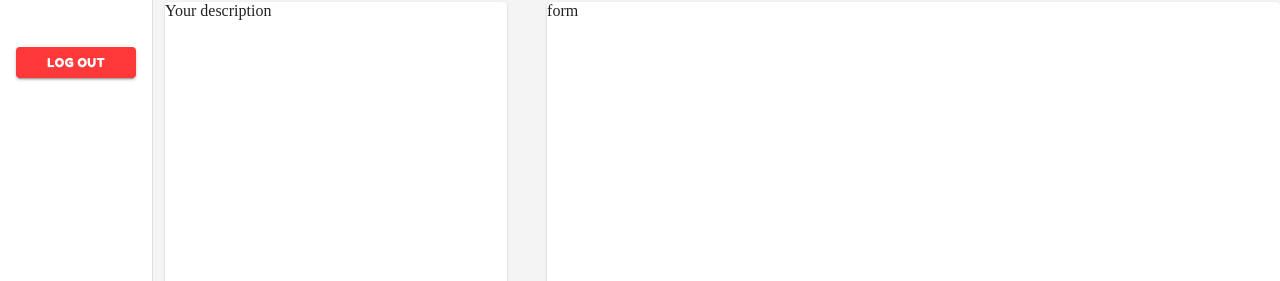
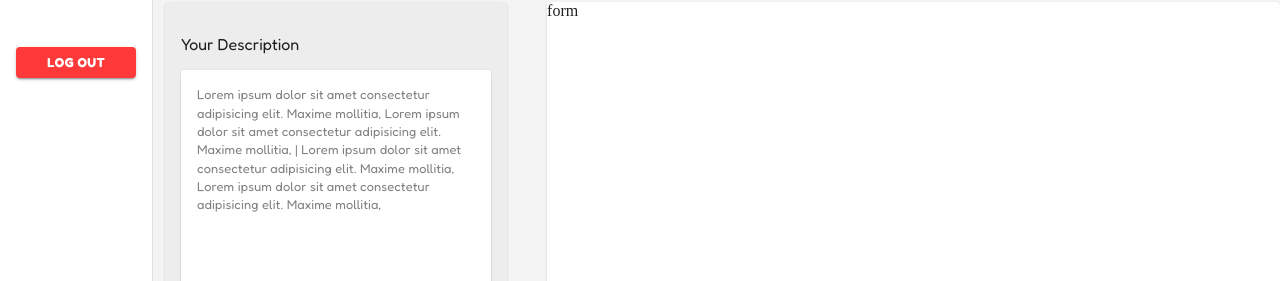
Before and after one commit to Naominm/ticket-management-system-frontend, a React (Vite) app: page /settings in a window 1280 px wide. Shown: the part 393-674 px from the top of the page. Built offline with nearby package versions, Linux system fonts and the light colour scheme; some icons are missing.

Commit message:
Feat: Build the text description section

```diff
--- a/src/pages/settings.tsx
+++ b/src/pages/settings.tsx
@@ -41,8 +41,36 @@ export default function SettingsPage() {
             >
               <AvatarSec />
             </Paper>
-            <Paper>
-              <Box sx={{ minHeight: "60vh" }}>Your description</Box>
+            <Paper
+              sx={{
+                bgcolor: "#EDEDED",
+                px: 2,
+                py: 4,
+                fontFamily: "var(--primary-font)",
+              }}
+            >
+              Your Description
+              <Box
+                component={Paper}
+                sx={{ minHeight: "60vh", color: "#fff", mt: 2 }}
+              >
+                <Typography
+                  variant="body2"
+                  sx={{
+                    fontFamily: "var(--primary-font)",
+                    fontSize: "0.8rem",
+                    color: "gray",
+                    p: 2,
+                  }}
+                >
+                  Lorem ipsum dolor sit amet consectetur adipisicing elit.
+                  Maxime mollitia, Lorem ipsum dolor sit amet consectetur
+                  adipisicing elit. Maxime mollitia, | Lorem ipsum dolor sit
+                  amet consectetur adipisicing elit. Maxime mollitia, Lorem
+                  ipsum dolor sit amet consectetur adipisicing elit. Maxime
+                  mollitia,
+                </Typography>
+              </Box>
             </Paper>
           </Box>
           <Box
```
